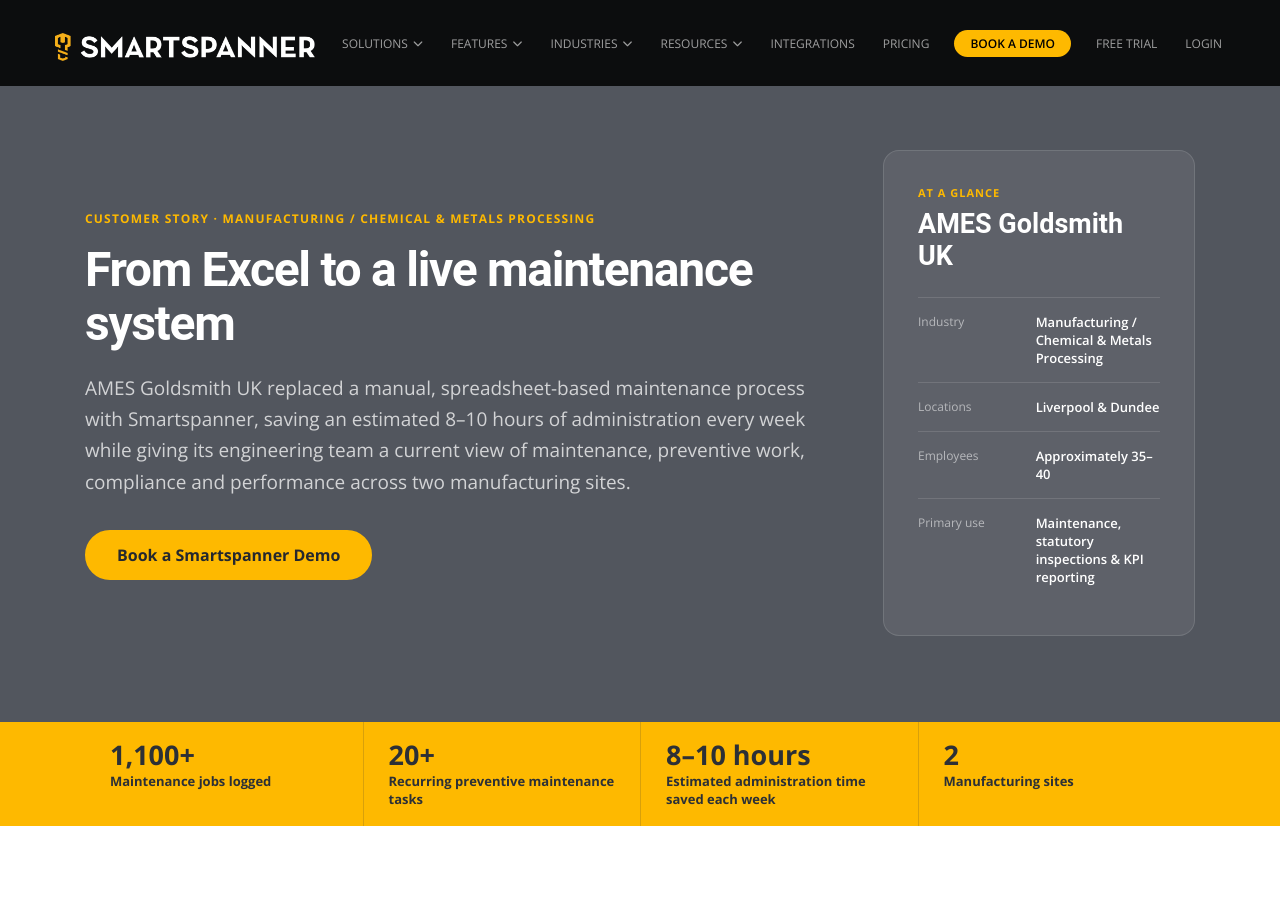
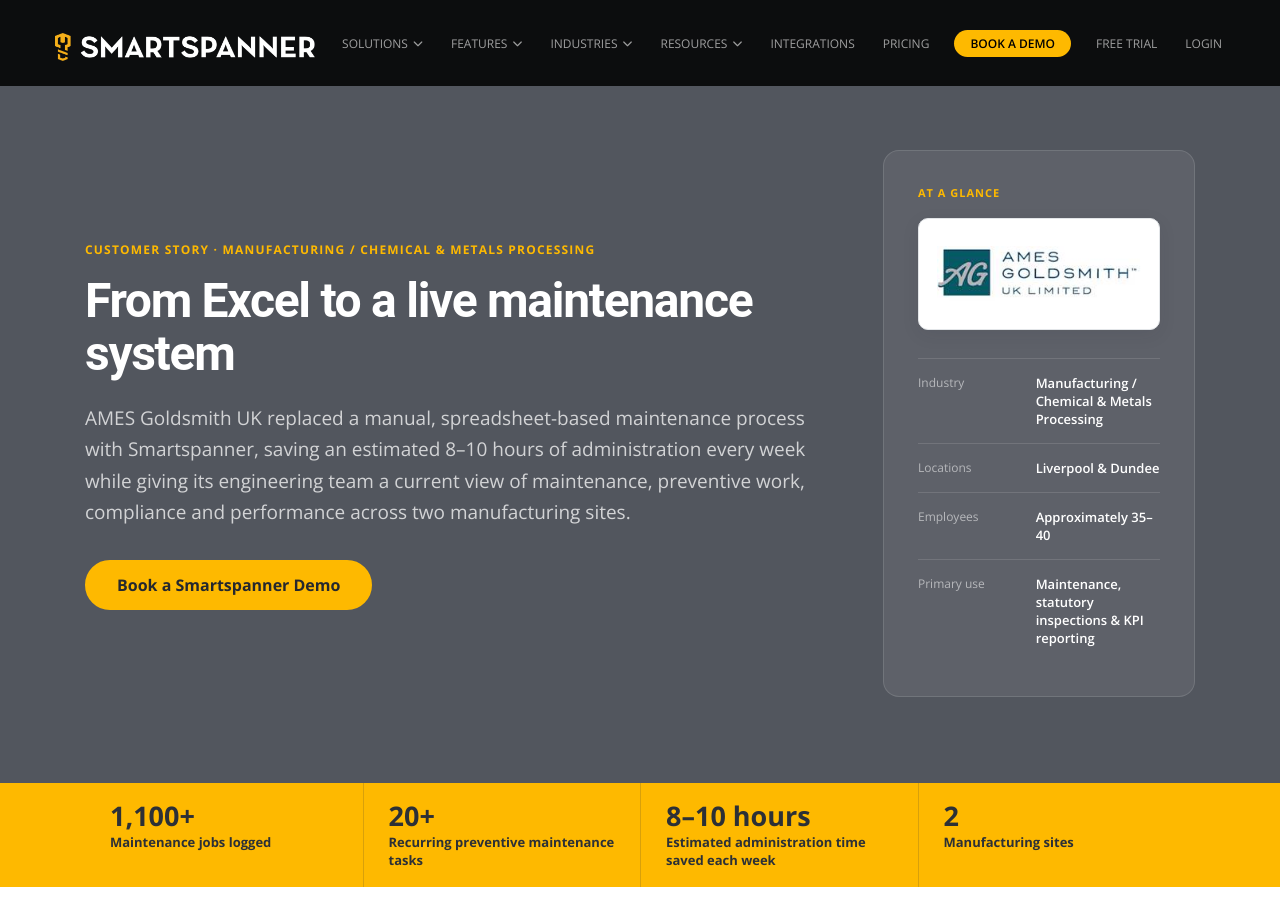
Before and after one commit to smartspanner/smartspanner.com, a Jekyll site: the page built from customer-approval-plant-8d72f4.html, in a window 1280 px wide and 900 px high. Built offline with Jekyll 4.4.1, drawn with Linux system fonts in a browser that asks for light colours.

Commit message:
docs: add AMES logo to case study draft

```diff
--- a/customer-approval-plant-8d72f4.html
+++ b/customer-approval-plant-8d72f4.html
@@ -7,6 +7,7 @@
 robots: noindex, nofollow, noarchive
 sitemap: false
 customer: AMES Goldsmith UK
+logo: /assets/img/case-studies/ames-goldsmith-uk-logo.png
 image: /assets/img/features/dashboard.png
 date_published: 2026-09-01
 date_modified: 2026-09-01
```
Also changed, not shown: assets/img/case-studies/ames-goldsmith-uk-logo.png (added).
